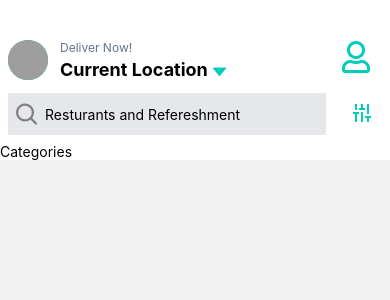
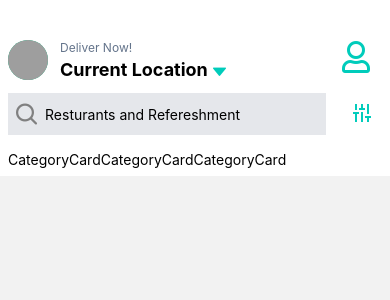
Before and after one commit to Mujtaba4li/Deliveroo2.0-React-Native, a React Native app: screen /Home in a window 390 px wide. Shown: the top 300 px of the page. Built offline with nearby package versions, Linux system fonts and the light colour scheme; grey boxes are pictures that could not be loaded.

Commit message:
Working on Categories Card

```diff
--- a/components/Categories.jsx
+++ b/components/Categories.jsx
@@ -1,11 +1,18 @@
-import { View, Text } from 'react-native'
+import { View, Text, ScrollView } from 'react-native'
 import React from 'react'
+import CategoryCard from './CategoryCard'
 
 const Categories = () => {
   return (
-    <View>
-      <Text>Categories</Text>
-    </View>
+    <ScrollView
+    horizontal
+    className='m-2'
+    >
+        <CategoryCard/>
+        <CategoryCard/>
+        <CategoryCard/>
+
+    </ScrollView>
   )
 }
 
--- /dev/null
+++ b/components/CategoryCard.jsx
@@ -0,0 +1,12 @@
+import { View, Text } from 'react-native'
+import React from 'react'
+
+const CategoryCard = () => {
+  return (
+    <View>
+      <Text>CategoryCard</Text>
+    </View>
+  )
+}
+
+export default CategoryCard
```
